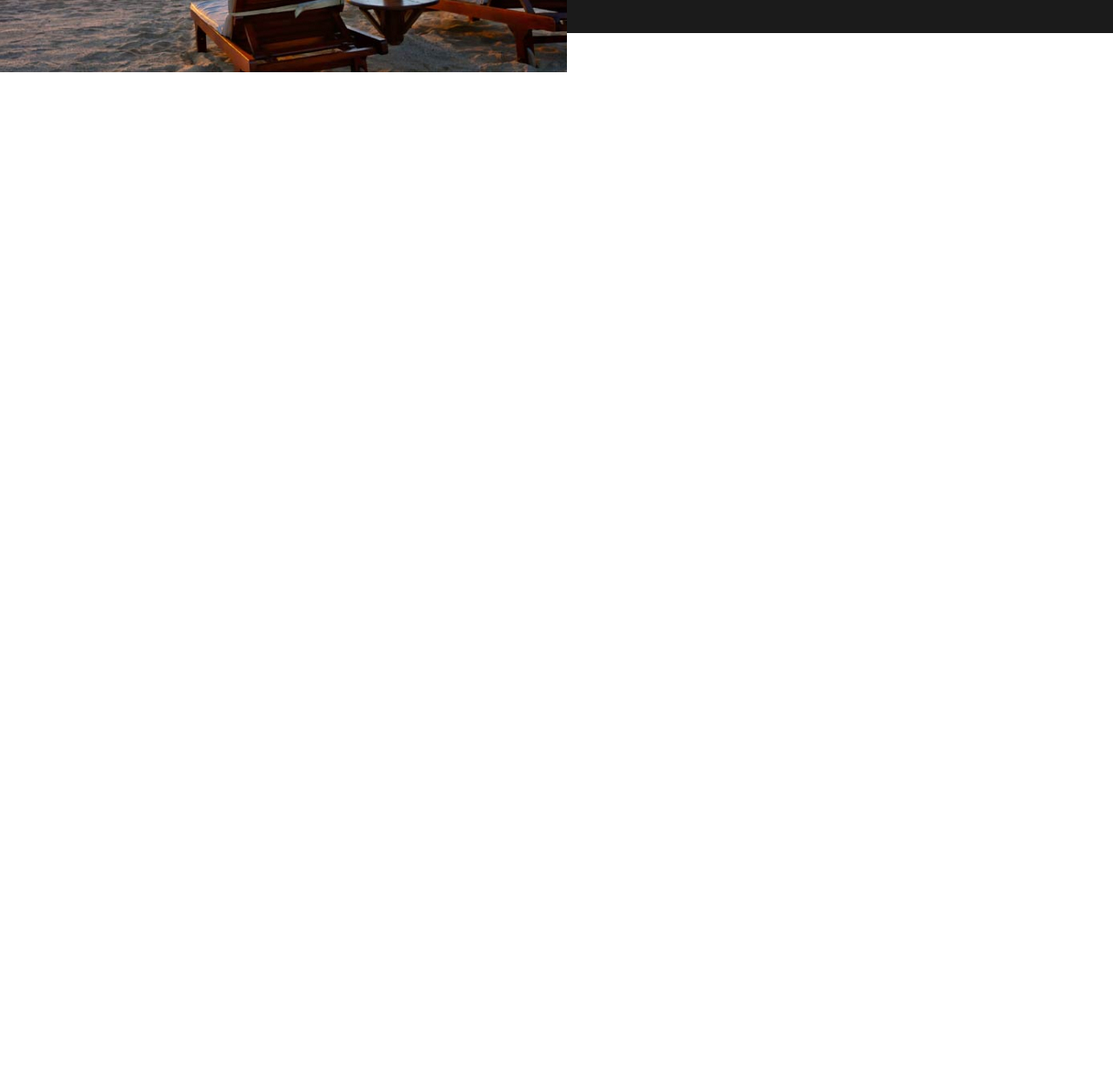
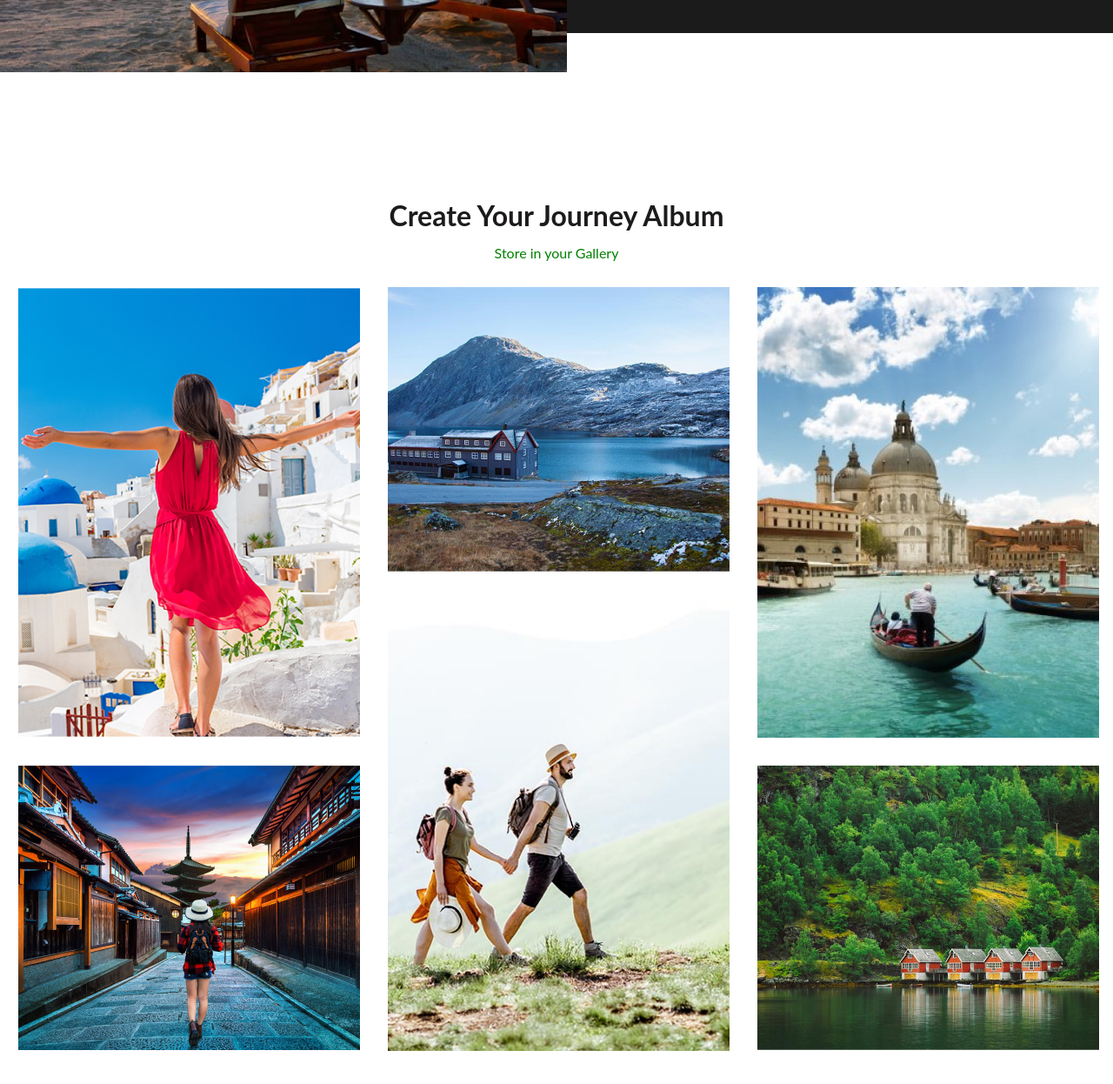
Before and after one commit to BigHeadliner/travel-agency-website, a website: page app/index.html in a window 1280 px wide. Shown: the part 3519-4765 px from the top of the page at 87% size. Before the commit the page ends 3602 px from the top, so only its background shows below. Drawn offline with Linux system fonts and the light colour scheme.

Commit message:
album section ready

```diff
--- a/app/index.html
+++ b/app/index.html
@@ -232,6 +232,22 @@
         </div>
     </section>
 
+    <section class="album">
+        <div class="container">
+            <h3 class="album__title">Create Your Journey Album</h3>
+            <p class="album__subtitle">Store  in your Gallery</p>
+             <div class="album__photos">
+                <img class="album__girl-on-edge" src="images/album/photo1.jpg" alt="girl on the edge of a cliff">
+                <img class="album__landscape" src="images/album/photo2.jpg" alt="landscape">
+                <img class="album__venice" src="images/album/photo3.jpg" alt="venice">
+                <img class="album__girl-with-backpack" src="images/album/photo4.jpg" alt=" girl with backpack">
+                <img class="album__couple-walking" src="images/album/photo5.jpg" alt="couple walking">
+                <img class="album__houses-on-lake" src="images/album/photo6.png" alt="houses on lake">
+
+             </div>
+        </div>
+    </section>
+
     <script src="js/main.min.js"></script>
 </body>
 
--- a/app/scss/_global.scss
+++ b/app/scss/_global.scss
@@ -14,7 +14,7 @@ body {
     max-width: 1270px;
     margin: 0 auto;
     padding: 0 15px;
-    border: 1px solid green;
+   // border: 1px solid green;
     border: 1px solid transparent;
 }
 
--- a/app/scss/style.scss
+++ b/app/scss/style.scss
@@ -386,6 +386,63 @@
 
 }
 
+.album{
+    padding-top: 197px;
+    text-align: center;
+
+    &__title{
+        font-size: 32px;
+        @extend %lato-700;
+        margin-bottom: 20px;
+    }
+
+    &__subtitle{
+       color: green;
+       margin-bottom: 28px;
+    }
+
+    &__photos{
+        display: grid;
+        grid-template-rows: 300px 300px 300px;
+        grid-template-columns: 393px 393px 393px;
+        column-gap: 32px;
+        row-gap: 32px;
+    }
+
+    &__girl-on-edge{
+       grid-row-start: 1;
+       grid-row-end: 3;
+    }
+
+    &__girl-with-backpack{
+        grid-row-start: 3;
+        grid-row-end: 4;
+        margin-top: -114px;
+    }
+
+    &__landscape{
+       grid-row-start: 1;
+       grid-row-end: 2;
+    }
+
+    &__couple-walking{
+        grid-row-start: 2;
+        grid-row-end: 4;
+        margin-top: 27px;
+    }
+
+    &__venice{
+        grid-row-start: 1;
+        grid-row-end: 3;
+    }
+
+    &__houses-on-lake{
+        grid-row-start: 3;
+        grid-row-end: 4;
+        margin-top: -114px;
+    }
+}
+
 
 
 @import 'media';
```
Also changed, not shown: app/css/style.min.css, app/images/album/photo1.jpg (added), app/images/album/photo2.jpg (added), app/images/album/photo3.jpg (added), app/images/album/photo4.jpg (added), app/images/album/photo5.jpg (added), app/images/album/photo6.png (added), app/scss/_vars.scss (line endings or trailing spaces).
